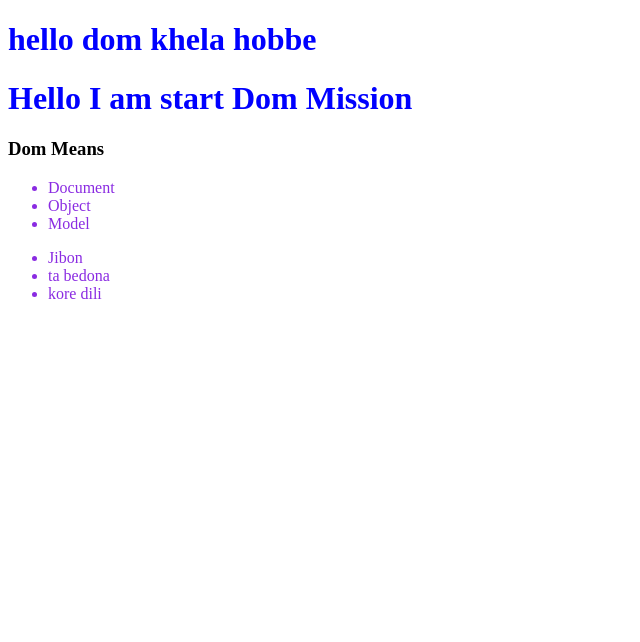
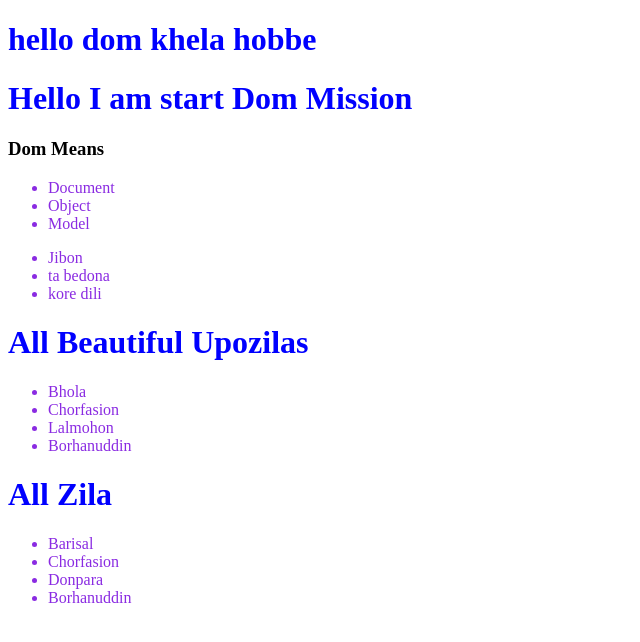
Before and after one commit to sifat70/milestone-5, a plain HTML site: page module-24/index.html in a window 1280 px wide. Shown: the whole page, without its empty margins (0-640 px from the left). Drawn offline with Linux system fonts and the light colour scheme.

Commit message:
last night added

```diff
--- a/module-24/index.html
+++ b/module-24/index.html
@@ -23,24 +23,60 @@
             <li>Object</li>
             <li>Model</li>
         </ul>
+        <div class="ftuits-container">
+            <ul>
+                <li>Jibon</li>
+                <li>ta bedona</li>
+                <li>kore dili</li>
+            </ul>
+        </div>
+        <h1 id="fruits-title">All Upozilas</h1>
         <ul>
-            <li>Jibon</li>
-            <li>ta bedona</li>
-            <li>kore dili</li>
+            <li class="fruits-title">Bhola</li>
+            <li class="fruits-title">Chorfasion</li>
+            <li class="fruits-title">Lalmohon</li>
+            <li class="fruits-title">Borhanuddin</li>
+        </ul>
+        <h1 id="fruits-title">All Zila</h1>
+        <ul>
+            <li class="importent-place">Barisal</li>
+            <li class="importent-place">Chorfasion</li>
+            <li class="importent-place">Donpara</li>
+            <li class="importent-place">Borhanuddin</li>
         </ul>
     </main>
 
     <script src="js/dom.js"></script>
     <script>
+        // option-11: getElementsByTagName
+
         const liCollection = document.getElementsByTagName('p');
         for (const li of liCollection) {
-            console.log(li.innerText);
+            // console.log(li.innerText);
         }
 
+        // option-2:
         const hcollection = document.getElementsByTagName('h1');
         for (const h1 of hcollection) {
-            console.log(h1.innerText);
+            // console.log(h1.innerText);
         }
+
+            // option-2: getElementById
+        const fruitTitle = document.getElementById('fruits-title');
+        fruitTitle.innerText = 'All Beautiful Upozilas';
+
+        // option-3: getElementsByClassName
+        const places = document.getElementsByClassName('importent-place');
+        for(const palce of places){
+            console.log(palce.innerText);
+        }
+
+
+        // option-4: querySelector
+        // option-5: querySelectorAll
+        const someLi = document.querySelectorAll('ftuits-container li');
+        for(const li of someLi);
+        console.log(li.innerText);
     </script>
 </body>
 
```
